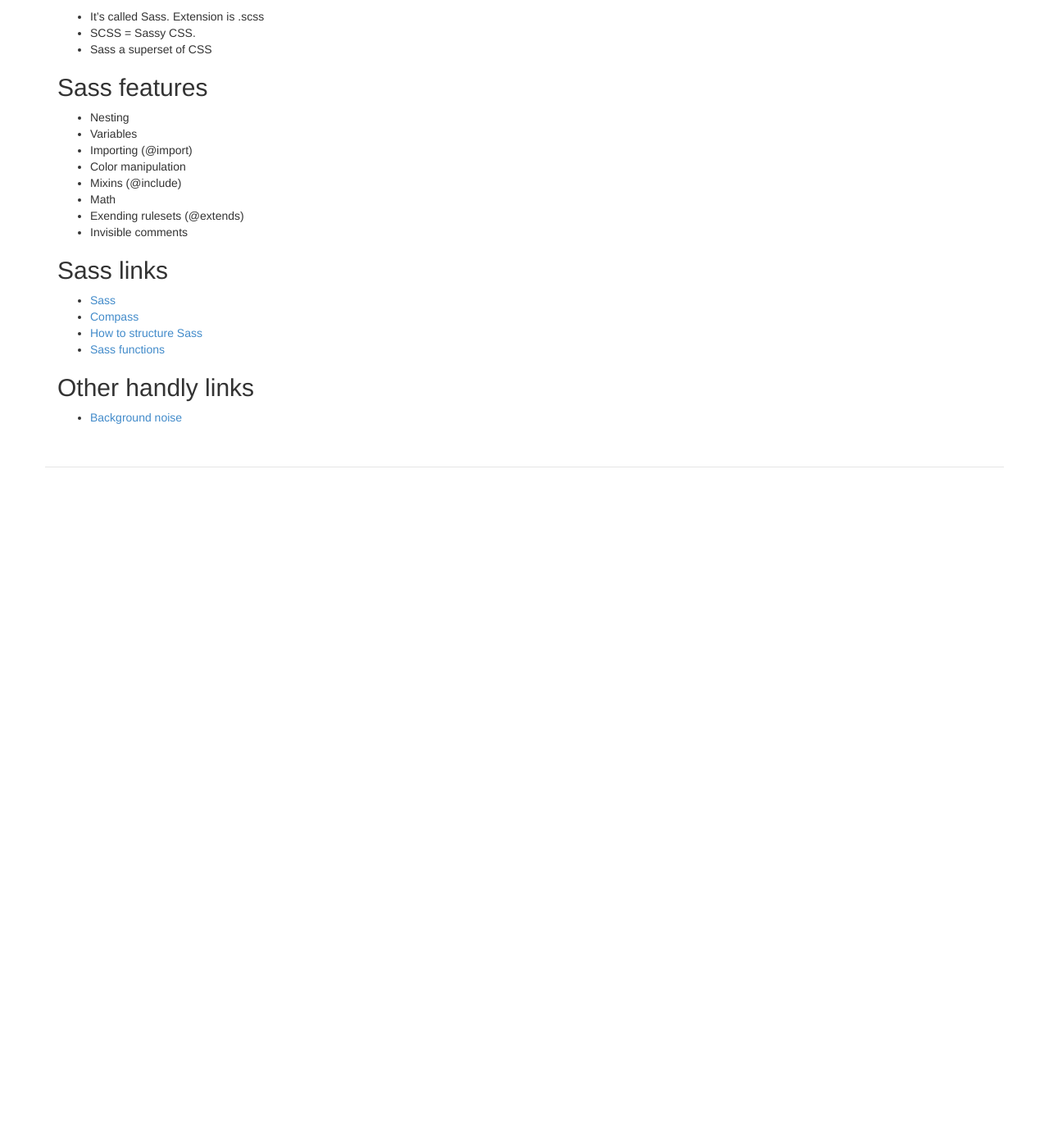
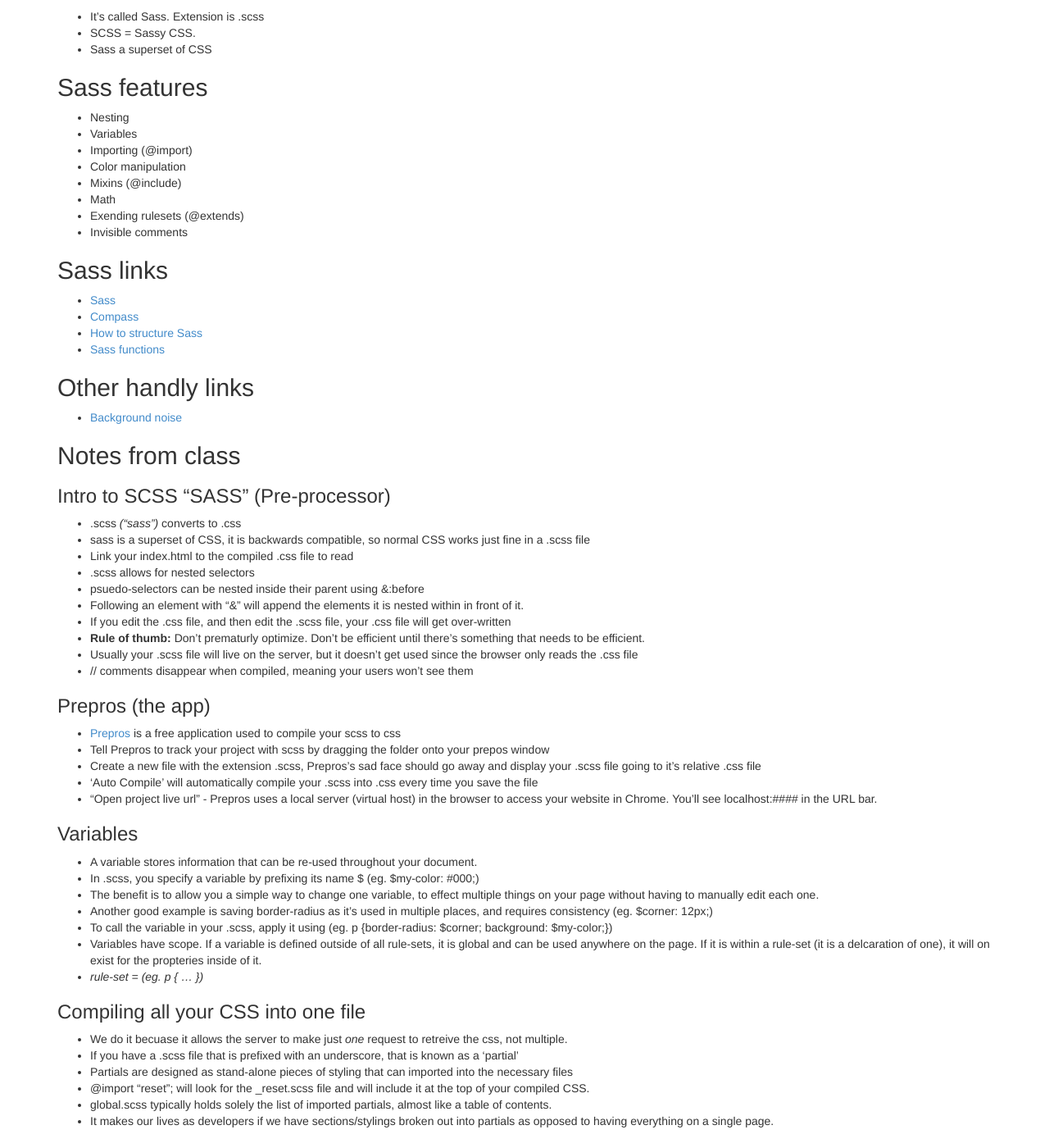
Before and after one commit to tsl-frontend/tsl-frontend.github.io, a Jekyll site: the page built from _posts/2013-11-11-13.md, in a window 1280 px wide and 1400 px high, scrolled down 638 px. Shown: the whole window at 82% size. Built offline with Jekyll 4.4.1, drawn with Linux system fonts in a browser that asks for light colours; Markdown is read by kramdown in place of the engine named in the settings; before the commit the page ends 1268 px from its top, so only the background shows below that; some of the changed text lies outside the part shown.

Commit message:
Working on notes from 11/11. Still in draft state.

`````diff
--- a/_posts/2013-11-11-13.md
+++ b/_posts/2013-11-11-13.md
@@ -49,3 +49,107 @@ categories: day
 ## Other handly links
 
 - [Background noise](http://www.noisli.com/)
+
+## Notes from class
+
+### Intro to SCSS "SASS" (Pre-processor)
+- .scss _("sass")_ converts to .css
+- sass is a superset of CSS, it is backwards compatible, so normal CSS works just fine in a .scss file
+- Link your index.html to the compiled .css file to read
+- .scss allows for nested selectors
+- psuedo-selectors can be nested inside their parent using &:before
+- Following an element with "&" will append the elements it is nested within in front of it.
+- If you edit the .css file, and then edit the .scss file, your .css file will get over-written
+- **Rule of thumb:** Don't prematurly optimize. Don't be efficient until there's something that needs to be efficient.
+- Usually your .scss file will live on the server, but it doesn't get used since the browser only reads the .css file
+- // comments disappear when compiled, meaning your users won't see them
+
+### Prepros (the app)
+- [Prepros](http://alphapixels.com/prepros/) is a free application used to compile your scss to css
+- Tell Prepros to track your project with scss by dragging the folder onto your prepos window
+- Create a new file with the extension .scss, Prepros's sad face should go away and display your .scss file going to it's relative .css file
+- 'Auto Compile' will automatically compile your .scss into .css every time you save the file
+- "Open project live url" - Prepros uses a local server (virtual host) in the browser to access your website in Chrome. You'll see localhost:#### in the URL bar.
+
+### Variables
+- A variable stores information that can be re-used throughout your document.
+- In .scss, you specify a variable by prefixing its name $ (eg. $my-color: #000;)
+- The benefit is to allow you a simple way to change one variable, to effect multiple things on your page without having to manually edit each one.
+- Another good example is saving border-radius as it's used in multiple places, and requires consistency (eg. $corner: 12px;)
+- To call the variable in your .scss, apply it using (eg. p {border-radius: $corner; background: $my-color;})
+- Variables have scope. If a variable is defined outside of all rule-sets, it is global and can be used anywhere on the page. If it is within a rule-set (it is a delcaration of one), it will on exist for the propteries inside of it.
+* _rule-set = (eg. p { ... })_
+
+### Compiling all your CSS into one file
+- We do it becuase it allows the server to make just _one_ request to retreive the css, not multiple.
+- If you have a .scss file that is prefixed with an underscore, that is known as a 'partial'
+- Partials are designed as stand-alone pieces of styling that can imported into the necessary files
+- @import "reset"; will look for the _reset.scss file and will include it at the top of your compiled CSS.
+- global.scss typically holds solely the list of imported partials, almost like a table of contents.
+- It makes our lives as developers if we have sections/stylings broken out into partials as opposed to having everything on a single page.
+
+### Colors
+- You can edit colors or variables using key terms like lighten, darken
+- Syntax eg. color: lighten($maroon, 50%);
+- You can lighten, darken, desaturate, fade-out
+- fade-out will convert a hex into rgba, (eg. fade-out(white, .5) will yeild rgba(255, 255, 255, .5))
+
+### Mixins
+- Typically you'd host mixins in their own file, and import them as a partial
+- Syntax:
+
+```
+
+	@mixin name {
+		-webkit-border-radius: 12px;
+		   -moz-border-radius: 12px;
+		     -o-border-radius: 12px;
+		        border-radius: 12px;
+	}
+
+	p {
+		@include name(value);
+	}
+
+````
+```
+
+	@mixin name($variable) {
+		-webkit-border-radius: $variable;
+		   -moz-border-radius: $variable;
+		     -o-border-radius: $variable;
+		        border-radius: $variable;
+	}
+
+	p {
+		@include name(value);
+	}
+
+````
+```
+
+	@mixin name($variable: 6px) {
+		-webkit-border-radius: $variable;
+		   -moz-border-radius: $variable;
+		     -o-border-radius: $variable;
+		        border-radius: $variable;
+	}
+
+	p {
+		@include name;
+	}
+
+````
+
+### Math
+- You can use operational math to calculate things in .scss
+- eg. 100% / 4
+
+### Extends
+- @extend .class will pull all the styling from the specified class into where the @extend is declared
+
+### Compass
+- A library of commonly used mixins for us to reference and use
+- Using it for sprites
+	- Sprites are having separate images layered onto a single file. Servers only need to take one call to the server to retrieve it. We reposition the sprite through css in order to reveal only the image we want.
+	- Compass gives you easy classes to call the images as background-images.
`````
